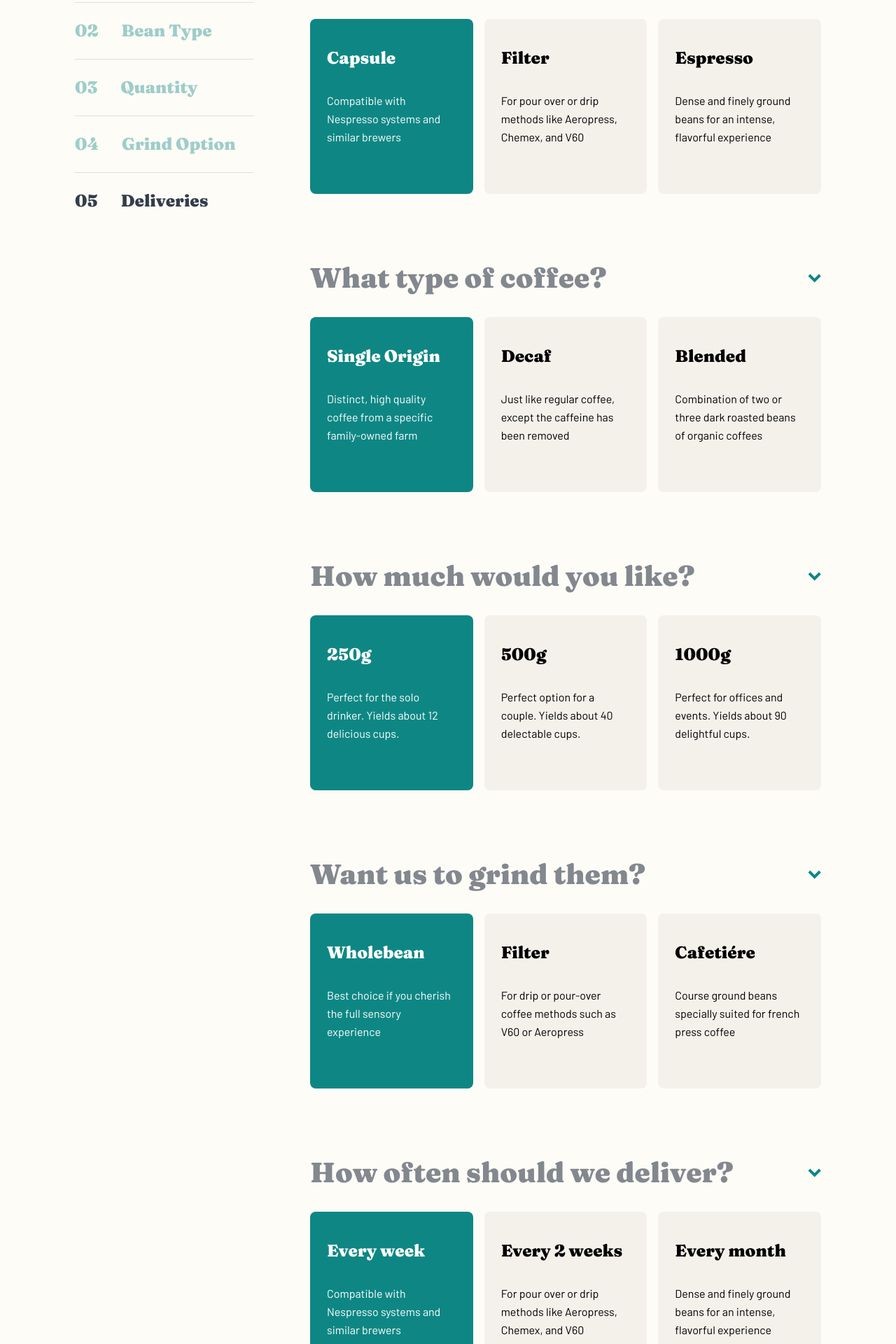
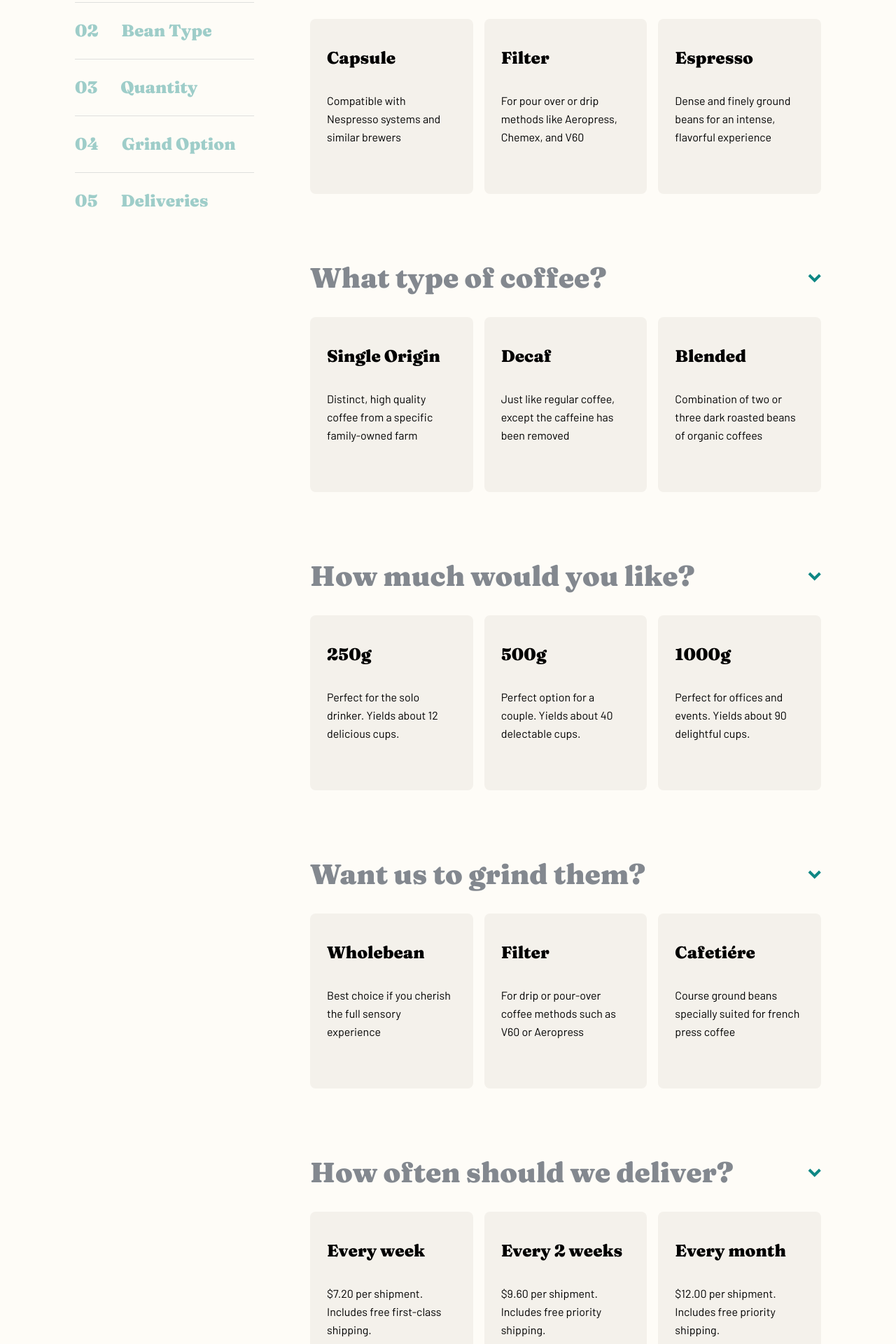
Before and after one commit to gcarter89/coffeeroasters, a React (Create React App) app: page /plan in a window 1280 px wide. Shown: the part 1640-3560 px from the top of the page at 70% size. Built offline with nearby package versions, Linux system fonts and the light colour scheme.

Commit message:
added intersection observer for feature

```diff
--- a/src/components/plan/Plan.module.scss
+++ b/src/components/plan/Plan.module.scss
@@ -349,6 +349,7 @@
             height: fit-content;
             width: 256px;
             margin-right: 80px;
+            margin-bottom: 96px
         }
 
         &__selectionCards {
--- a/src/components/plan/Plan.tsx
+++ b/src/components/plan/Plan.tsx
@@ -1,7 +1,11 @@
 import styles from './Plan.module.scss';
-import {ReactComponent as Chevron} from '../../assets/plan/desktop/icon-arrow.svg';
+import { useState } from 'react';
+import SelectionCard from './SelectionCard';
 
 export default function Plan() {
+
+    const [intersectedListItem, setIntersectedListItem] = useState(0);
+
     return (
         <>
             <section className={styles.plan__hero}>
@@ -40,124 +44,19 @@ export default function Plan() {
             <section className={styles.plan__selection}>
                 <nav className={styles.plan__selectionMenu}>
                     <ol className={styles.plan__selectionMenuList}>
-                        <li><span>01</span> Preferences</li>
-                        <li><span>02</span> Bean Type</li>
-                        <li><span>03</span> Quantity</li>
-                        <li><span>04</span> Grind Option</li>
-                        <li className={styles.plan__selectionMenuList_selected}><span>05</span> Deliveries</li>
+                        <li className={intersectedListItem === 0 ? styles.plan__selectionMenuList_selected : ''}><span>01</span> Preferences</li>
+                        <li className={intersectedListItem === 1 ? styles.plan__selectionMenuList_selected : ''}><span>02</span> Bean Type</li>
+                        <li className={intersectedListItem === 2 ? styles.plan__selectionMenuList_selected : ''}><span>03</span> Quantity</li>
+                        <li className={intersectedListItem === 3 ? styles.plan__selectionMenuList_selected : ''}><span>04</span> Grind Option</li>
+                        <li className={intersectedListItem === 4 ? styles.plan__selectionMenuList_selected : ''}><span>05</span> Deliveries</li>
                     </ol>
                 </nav>
                 <div className={styles.plan__selectionCards}>
-                    <div className={styles.plan__selectionCard}>
-                        <button className={styles.plan__selectionHeader}>
-                            <h3>How do you drink your coffee?</h3>
-                            <Chevron />
-                        </button>
-                        <div className={styles.plan__selectionButtons}>
-                            <button className={styles.plan__selectionButton_selected}>
-                                <h3>Capsule</h3>
-                                <p>Compatible with Nespresso systems and similar brewers</p>
-                            </button>
-
-                            <button className={styles.plan__selectionButton}>
-                                <h3>Filter</h3>
-                                <p>For pour over or drip methods like Aeropress, Chemex, and V60</p>
-                            </button>
-
-                            <button className={styles.plan__selectionButton}>
-                                <h3>Espresso</h3>
-                                <p>Dense and finely ground beans for an intense, flavorful experience</p>
-                            </button>
-                        </div>
-                    </div>
-                    <div className={styles.plan__selectionCard}>
-                        <button className={styles.plan__selectionHeader}>
-                            <h3>What type of coffee?</h3>
-                            <Chevron />
-                        </button>
-                        <div className={styles.plan__selectionButtons}>
-                            <button className={styles.plan__selectionButton_selected}>
-                                <h3>Single Origin</h3>
-                                <p>Distinct, high quality coffee from a specific family-owned farm</p>
-                            </button>
-
-                            <button className={styles.plan__selectionButton}>
-                                <h3>Decaf</h3>
-                                <p>Just like regular coffee, except the caffeine has been removed</p>
-                            </button>
-
-                            <button className={styles.plan__selectionButton}>
-                                <h3>Blended</h3>
-                                <p>Combination of two or three dark roasted beans of organic coffees</p>
-                            </button>
-                        </div>
-                    </div>
-                    <div className={styles.plan__selectionCard}>
-                        <button className={styles.plan__selectionHeader}>
-                            <h3>How much would you like?</h3>
-                            <Chevron />
-                        </button>
-                        <div className={styles.plan__selectionButtons}>
-                            <button className={styles.plan__selectionButton_selected}>
-                                <h3>250g</h3>
-                                <p>Perfect for the solo drinker. Yields about 12 delicious cups.</p>
-                            </button>
-
-                            <button className={styles.plan__selectionButton}>
-                                <h3>500g</h3>
-                                <p>Perfect option for a couple. Yields about 40 delectable cups.</p>
-                            </button>
-
-                            <button className={styles.plan__selectionButton}>
-                                <h3>1000g</h3>
-                                <p>Perfect for offices and events. Yields about 90 delightful cups.</p>
-                            </button>
-                        </div>
-                    </div>
-                    <div className={styles.plan__selectionCard}>
-                        <button className={styles.plan__selectionHeader}>
-                            <h3>Want us to grind them?</h3>
-                            <Chevron />
-                        </button>
-                        <div className={styles.plan__selectionButtons}>
-                            <button className={styles.plan__selectionButton_selected}>
-                                <h3>Wholebean</h3>
-                                <p>Best choice if you cherish the full sensory experience</p>
-                            </button>
-
-                            <button className={styles.plan__selectionButton}>
-                                <h3>Filter</h3>
-                                <p>For drip or pour-over coffee methods such as V60 or Aeropress</p>
-                            </button>
-
-                            <button className={styles.plan__selectionButton}>
-                                <h3>Cafetiére</h3>
-                                <p>Course ground beans specially suited for french press coffee</p>
-                            </button>
-                        </div>
-                    </div>
-                    <div className={styles.plan__selectionCard}>
-                        <button className={styles.plan__selectionHeader}>
-                            <h3>How often should we deliver?</h3>
-                            <Chevron />
-                        </button>
-                        <div className={styles.plan__selectionButtons}>
-                            <button className={styles.plan__selectionButton_selected}>
-                                <h3>Every week</h3>
-                                <p>Compatible with Nespresso systems and similar brewers</p>
-                            </button>
-
-                            <button className={styles.plan__selectionButton}>
-                                <h3>Every 2 weeks</h3>
-                                <p>For pour over or drip methods like Aeropress, Chemex, and V60</p>
-                            </button>
-
-                            <button className={styles.plan__selectionButton}>
-                                <h3>Every month</h3>
-                                <p>Dense and finely ground beans for an intense, flavorful experience</p>
-                            </button>
-                        </div>
-                    </div>
+                    <SelectionCard setIntersectedListItem={setIntersectedListItem} id={0} question='How do you drink your coffee?' options={[['Capsule','Compatible with Nespresso systems and similar brewers'], ['Filter', 'For pour over or drip methods like Aeropress, Chemex, and V60'], ['Espresso', 'Dense and finely ground beans for an intense, flavorful experience']]} />
+                    <SelectionCard setIntersectedListItem={setIntersectedListItem} id={1} question='What type of coffee?' options={[['Single Origin','Distinct, high quality coffee from a specific family-owned farm'], ['Decaf', 'Just like regular coffee, except the caffeine has been removed'], ['Blended', 'Combination of two or three dark roasted beans of organic coffees']]} />
+                    <SelectionCard setIntersectedListItem={setIntersectedListItem} id={2} question='How much would you like?' options={[['250g', 'Perfect for the solo drinker. Yields about 12 delicious cups.'], ['500g', 'Perfect option for a couple. Yields about 40 delectable cups.'], ['1000g', 'Perfect for offices and events. Yields about 90 delightful cups.']]} />
+                    <SelectionCard setIntersectedListItem={setIntersectedListItem} id={3} question='Want us to grind them?' options={[['Wholebean', 'Best choice if you cherish the full sensory experience'], ['Filter', 'For drip or pour-over coffee methods such as V60 or Aeropress'], ['Cafetiére', 'Course ground beans specially suited for french press coffee']]} />
+                    <SelectionCard setIntersectedListItem={setIntersectedListItem} id={4} question='How often should we deliver?' options={[['Every week', '$7.20 per shipment. Includes free first-class shipping.'], ['Every 2 weeks', '$9.60 per shipment. Includes free priority shipping.'], ['Every month', '$12.00 per shipment. Includes free priority shipping.']]} />
                 </div>
             </section>
 
--- /dev/null
+++ b/src/components/plan/SelectionCard.tsx
@@ -0,0 +1,52 @@
+import styles from './Plan.module.scss';
+import { useMemo, useEffect, useRef, SetStateAction } from 'react';
+import {ReactComponent as Chevron} from '../../assets/plan/desktop/icon-arrow.svg';
+
+// Type 'Dispatch<SetStateAction<number>>' is not assignable to type 'number'.
+// props: setIntersectedListItem, question, options, id
+interface Properties {
+    setIntersectedListItem: React.Dispatch<SetStateAction<number>>;
+    question: string;
+    options: string[][];
+    id: number;
+}
+
+export default function SelectionCard({setIntersectedListItem, question, options, id}:Properties) {
+
+    const ref = useRef<HTMLDivElement | null>(null);
+
+    const observer = useMemo(() => new IntersectionObserver(([entry]) => {
+        if (entry.isIntersecting) {
+            setIntersectedListItem(id);
+        }
+    }, {threshold: 0.5, rootMargin: '0px 0px -50% 0px',}),[id, setIntersectedListItem])
+
+
+    useEffect(() => {
+        if (ref.current !== null) {
+            observer.observe(ref.current);
+            return () => { observer.disconnect() }
+        }
+    }, [observer])
+
+
+    return (
+        <div className={styles.plan__selectionCard}>
+        <button className={styles.plan__selectionHeader}>
+            <h3 ref={ref}>{question}</h3>
+            <Chevron />
+        </button>
+
+        <div className={styles.plan__selectionButtons}>
+            {options.map((option:any) => {
+                return (
+                    <button key={Math.random()} className={styles.plan__selectionButton}>
+                        <h3>{option[0]}</h3>
+                        <p>{option[1]}</p>
+                    </button>
+                )
+            })}
+        </div>
+    </div>
+    )
+}
```
